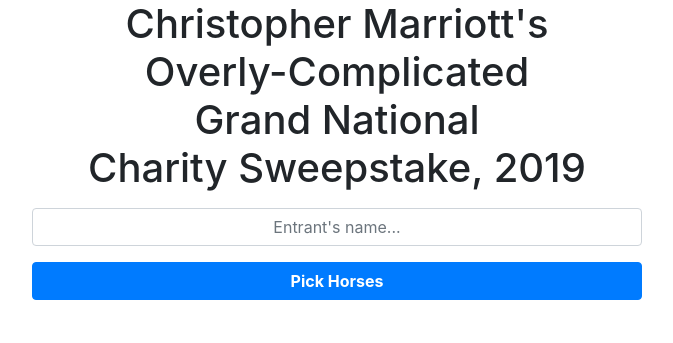
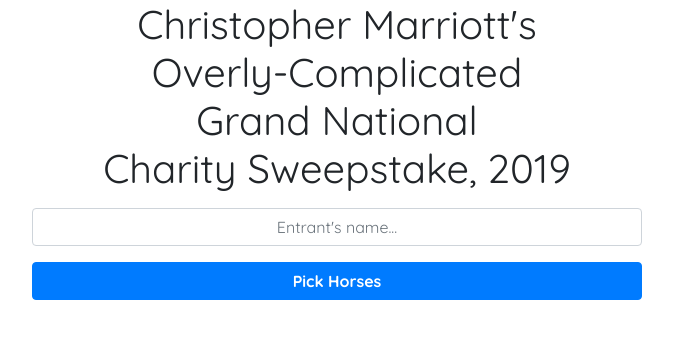
Before and after one commit to chrsmrrtt/gn2019, a plain HTML site: page index.html in a window 1280 px wide. Shown: the whole page, without its empty margins (303-976 px from the left). Drawn offline with nearby package versions, Linux system fonts and the light colour scheme.

Commit message:
New stylesheet and font.

```diff
--- a/index.html
+++ b/index.html
@@ -4,6 +4,7 @@
     <meta charset="utf-8">
     <meta name="viewport" content="width=device-width, initial-scale=1, shrink-to-fit=no">
     <link rel="stylesheet" href="https://stackpath.bootstrapcdn.com/bootstrap/4.3.1/css/bootstrap.min.css" integrity="sha384-ggOyR0iXCbMQv3Xipma34MD+dH/1fQ784/j6cY/iJTQUOhcWr7x9JvoRxT2MZw1T" crossorigin="anonymous">
+    <link rel="stylesheet" href="styles.css">
     <title>Christopher Marriott's Overly-Complicated Grand National Charity Sweepstake, 2019</title>
   </head>
   <body>
--- /dev/null
+++ b/styles.css
@@ -0,0 +1,5 @@
+@import url('https://fonts.googleapis.com/css?family=Quicksand:300,400,700|Roboto+Slab:300,400,700');
+
+* {
+    font-family: "Quicksand","Roboto Slab", serif;
+}
```
